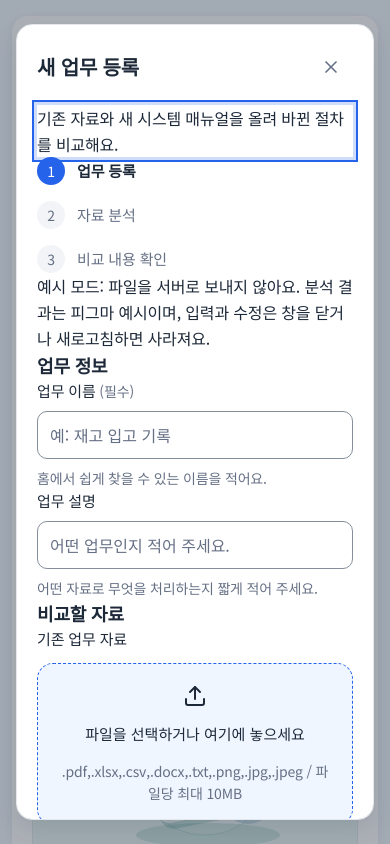
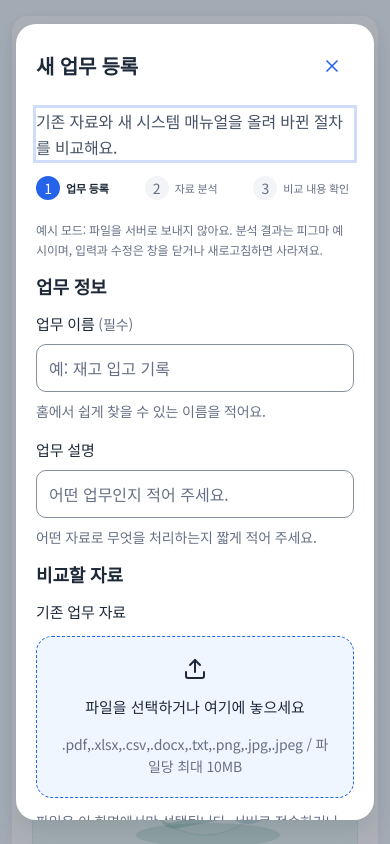
Before and after one commit to GDGoC-2026TeamA/Frontend, a React (Vite) app: page /work/new in a window 390 px wide. Shown: the top 844 px of the page. Built offline with nearby package versions, Linux system fonts and the light colour scheme.

Commit message:
design: 홈 위 등록 팝업과 미확인 항목 강조 반영

```diff
--- a/src/main.jsx
+++ b/src/main.jsx
@@ -9,6 +9,7 @@ import './styles/layout.css'
 import './styles/pages.css'
 import './styles/home-layout.css'
 import './styles/home-dashboard.css'
+import './styles/registration.css'
 import App from './App.jsx'
 
 ReactDOM.createRoot(document.getElementById('root')).render(
--- /dev/null
+++ b/src/styles/registration.css
@@ -0,0 +1,255 @@
+/* Figma 112:553: registration, comparison and unresolved questions. */
+.registration-modal {
+  width: min(840px, calc(100vw - 32px));
+  border: 0;
+  border-radius: 20px;
+}
+.registration-modal--wide {
+  width: min(1120px, calc(100vw - 32px));
+}
+.registration-modal .overlay__inner {
+  padding: 28px 40px;
+  gap: 20px;
+}
+.registration-modal--wide .overlay__inner {
+  padding: 32px;
+  gap: 14px;
+}
+.registration-modal .overlay__header {
+  min-height: 44px;
+}
+.registration-modal .overlay__header h2 {
+  font-size: 20px;
+  line-height: 30px;
+}
+.registration-modal .overlay__header .button {
+  color: var(--wb-color-primary);
+}
+.registration-modal .overlay__footer {
+  justify-content: space-between;
+  padding-top: 0;
+}
+.registration-stack {
+  display: flex;
+  flex-direction: column;
+  gap: 12px;
+  min-width: 0;
+}
+.registration-description {
+  color: var(--wb-color-secondary);
+  line-height: 26px;
+  outline: none;
+}
+.registration-stack > .stepper {
+  margin: 4px 0 8px;
+  flex-wrap: nowrap;
+  gap: 12px;
+}
+.registration-stack > .stepper .stepper__step {
+  flex: 1;
+  font-size: 14px;
+}
+.registration-stack h3 {
+  font-size: 18px;
+  line-height: 28px;
+}
+.registration-stack h4 {
+  font-size: 14px;
+  line-height: 24px;
+}
+.registration-fields {
+  display: grid;
+  grid-template-columns: repeat(2, minmax(0, 1fr));
+  gap: 24px;
+}
+.registration-demo {
+  color: var(--wb-color-muted);
+  font-size: 12px;
+  line-height: 20px;
+}
+.registration-file {
+  display: flex;
+  align-items: center;
+  gap: 12px;
+  border-radius: 12px;
+  padding: 12px 16px;
+  background: #f5f7fa;
+  margin-top: 8px;
+}
+.registration-file > span {
+  flex: 1;
+  min-width: 0;
+  overflow-wrap: anywhere;
+}
+.registration-file strong,
+.registration-file small {
+  display: block;
+}
+.registration-file small {
+  font-size: 12px;
+  color: var(--wb-color-muted);
+  margin-top: 4px;
+}
+.registration-comparison {
+  display: grid;
+  grid-template-columns: minmax(0, 712fr) minmax(0, 312fr);
+  gap: 32px;
+}
+.registration-comparison p {
+  font-size: 14px;
+  line-height: 22px;
+  overflow-wrap: anywhere;
+}
+.registration-summary {
+  display: flex;
+  align-items: center;
+  justify-content: space-between;
+  gap: 12px;
+}
+.registration-card {
+  border: 1px solid var(--wb-color-border);
+  border-radius: 16px;
+  padding: 20px;
+}
+.registration-card h4 {
+  margin-bottom: 8px;
+}
+.registration-card small {
+  color: var(--wb-color-muted);
+  font-size: 13px;
+}
+.registration-card .registration-fields {
+  gap: 12px;
+}
+.registration-card .registration-fields p {
+  margin-top: 4px;
+}
+.registration-warning {
+  border: 1px solid #f59e0b;
+  background: #fff7e8;
+  border-radius: 14px;
+  padding: 18px;
+  display: flex;
+  flex-direction: column;
+  align-items: flex-start;
+  gap: 10px;
+}
+.registration-warning .field {
+  width: 100%;
+}
+.registration-warning .field__control {
+  border-color: #f59e0b;
+}
+.registration-confirmed {
+  padding: 12px;
+  border-radius: 12px;
+  background: #eefbf5;
+  width: 100%;
+}
+.registration-confirmed p {
+  margin-top: 8px;
+}
+.registration-pending {
+  width: 100%;
+  background: #fffbef;
+  border: 1px solid #f59e0b;
+  border-radius: 10px;
+  padding: 12px;
+}
+.registration-pending p {
+  margin-top: 10px;
+}
+.registration-unknown {
+  flex-direction: row;
+  align-items: center;
+  gap: 12px;
+}
+.registration-unknown > svg {
+  flex-shrink: 0;
+  color: #a34b0a;
+}
+.registration-unknown > div {
+  flex: 1;
+}
+.registration-unknown > .button {
+  flex-shrink: 0;
+}
+.registration-evidence {
+  padding: 16px;
+  border-radius: 16px;
+  background: #eff6ff;
+}
+.registration-evidence h3 {
+  margin: 12px 0;
+}
+.registration-evidence p,
+.registration-note p {
+  color: var(--wb-color-secondary);
+  margin-top: 8px;
+}
+.registration-note {
+  padding: 16px;
+  border-radius: 14px;
+  background: #f5f7fa;
+}
+.registration-loading {
+  min-height: 270px;
+  display: flex;
+  flex-direction: column;
+  align-items: center;
+  justify-content: center;
+  gap: 14px;
+  background: #eff6ff;
+  border-radius: 16px;
+  text-align: center;
+}
+.registration-loading > svg {
+  color: var(--wb-color-primary);
+}
+.registration-error {
+  border-left: 3px solid #dc2626;
+  background: #fff1f2;
+  padding: 12px;
+  color: #991b1b;
+}
+@media (max-width: 760px) {
+  .registration-modal .overlay__inner {
+    padding: 20px;
+  }
+  .registration-comparison,
+  .registration-fields {
+    grid-template-columns: minmax(0, 1fr);
+    gap: 16px;
+  }
+  .registration-stack > .stepper {
+    flex-direction: row;
+    gap: 8px;
+  }
+  .registration-stack > .stepper .stepper__step {
+    gap: 6px;
+    font-size: 11px;
+    align-items: flex-start;
+  }
+  .registration-stack > .stepper .stepper__number {
+    flex-shrink: 0;
+    width: 24px;
+    height: 24px;
+  }
+  .registration-warning,
+  .registration-card {
+    padding: 14px;
+  }
+  .registration-unknown {
+    flex-wrap: wrap;
+  }
+  .registration-unknown > div {
+    min-width: 120px;
+  }
+  .registration-unknown > .button {
+    margin-left: auto;
+  }
+  .registration-file {
+    flex-wrap: wrap;
+    padding: 12px;
+  }
+}
```
